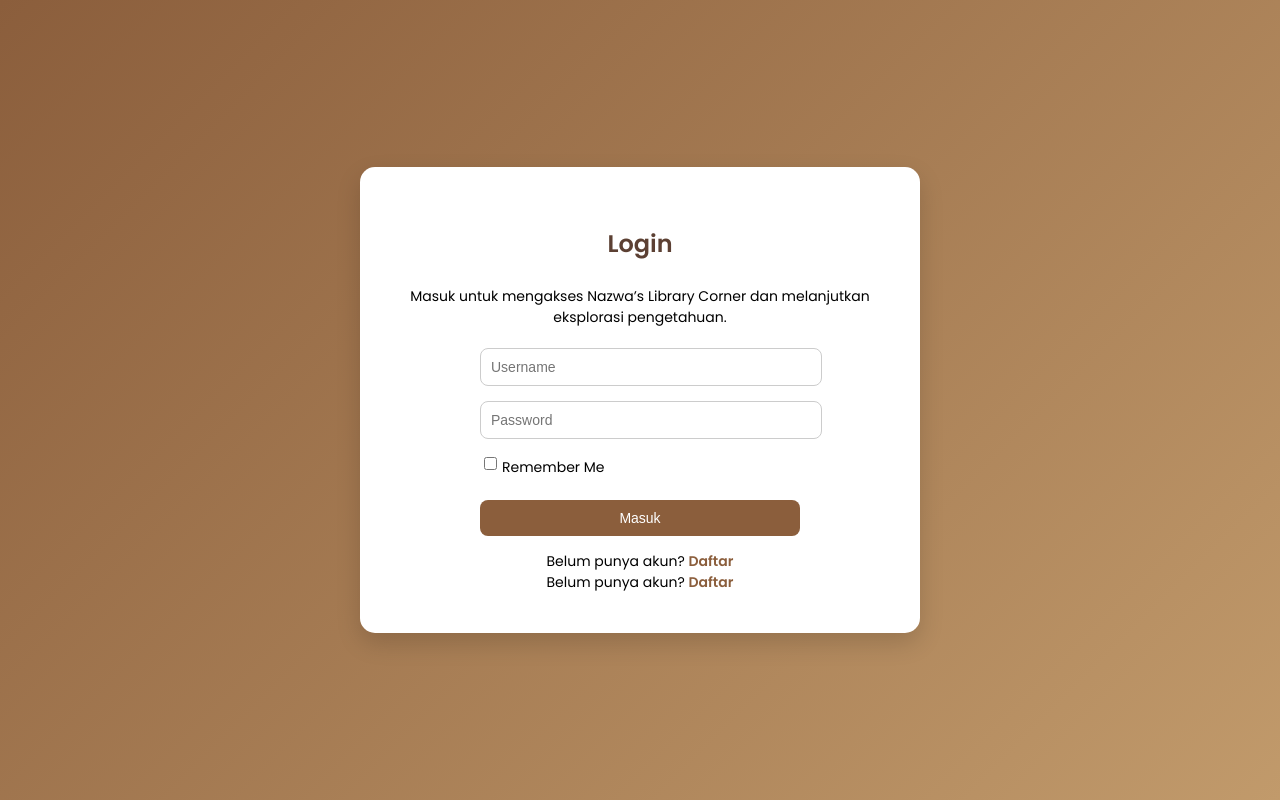
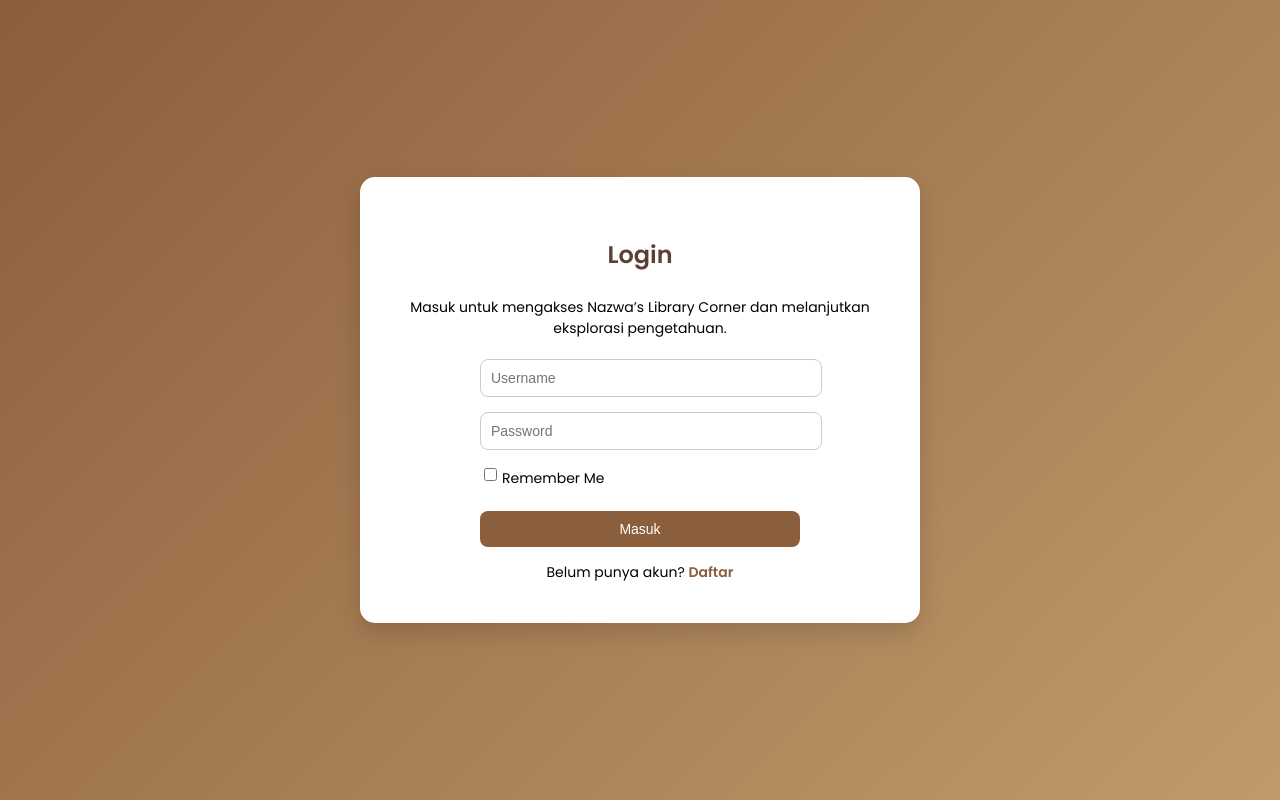
Before and after one commit to nazwasyafina/nazwasyafinaa.rooms, a PHP site: page /login.php in a window 1280 px wide. Run offline with PHP 8.4, Linux system fonts and the light colour scheme.

Commit message:
Update login.php

```diff
--- a/login.php
+++ b/login.php
@@ -129,10 +129,6 @@ body {
 
 </div>
 
-    <div class="register-link">
-      Belum punya akun? <a href="register.php">Daftar</a>
-    </div>
-
   </div>
 </div>
 
```
